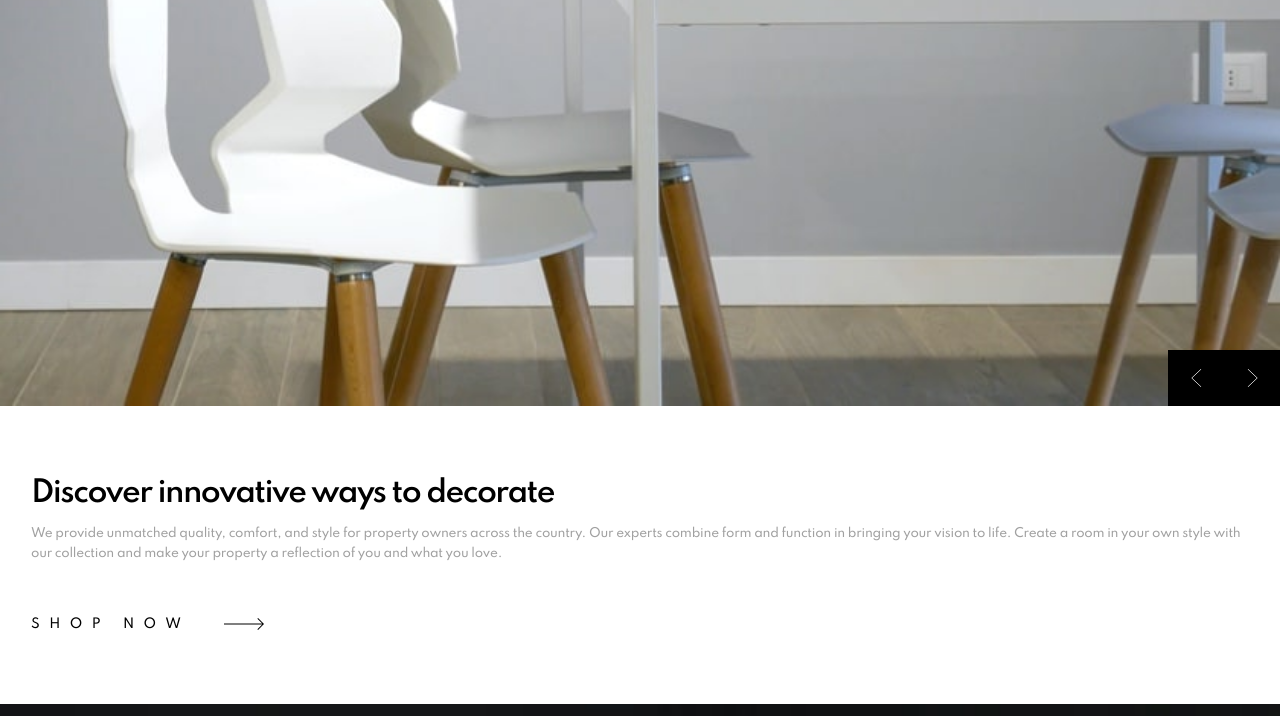
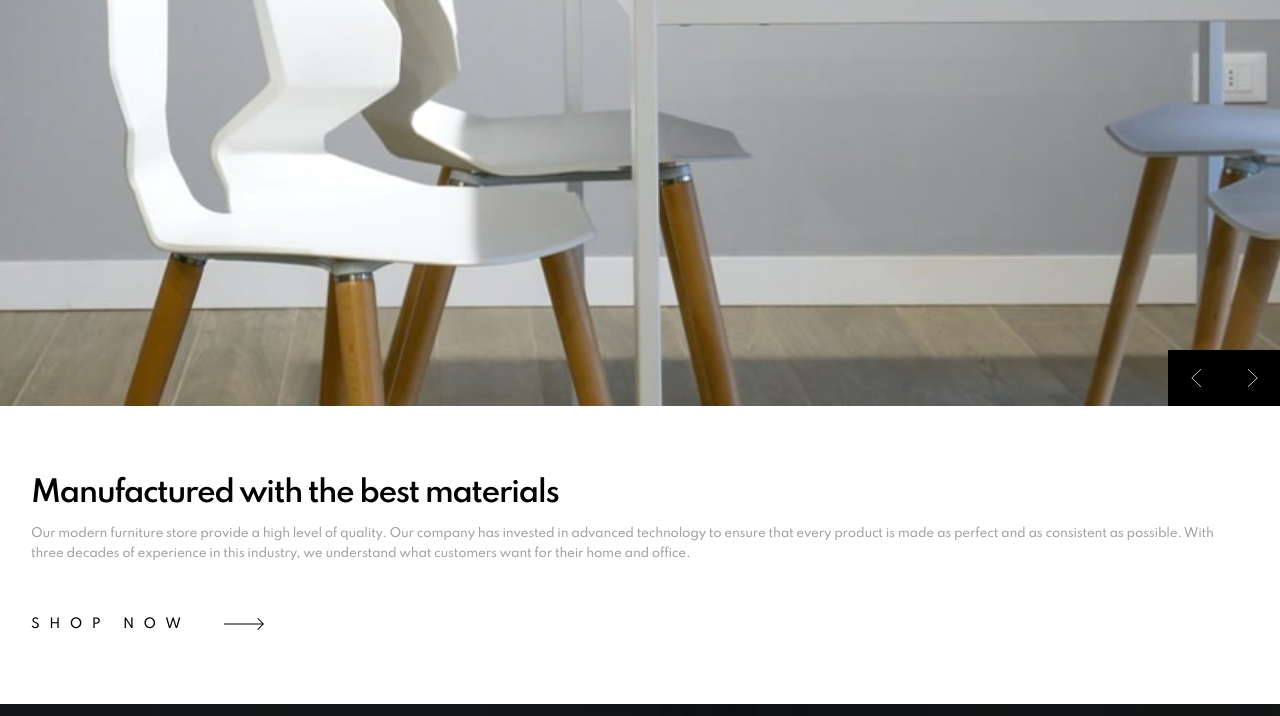
Before and after one commit to cagloria/room-homepage, a plain HTML site: page index.html in a window 1280 px wide. Both pictures are taken after a click on the button 1196 px from the left and 462 px from the top of the page. Shown: the part 84-800 px from the top of the page. Drawn offline with nearby package versions, Linux system fonts and the light colour scheme.

Commit message:
Added changing text for slideshow

```diff
--- a/index.html
+++ b/index.html
@@ -9,7 +9,7 @@
             integrity="sha256-r/AaFHrszJtwpe+tHyNi/XCfMxYpbsRg2Uqn0x3s2zc="
             crossorigin="anonymous"
         ></script>
-        <script src="./src/main.js"></script>
+        <script src="./src/js/main.js"></script>
 
         <link rel="stylesheet" href="./src/css/index.css" />
         <link
@@ -66,16 +66,18 @@
                     <div class="slideshow__button-container">
                         <button
                             class="slideshow__button slideshow__prev-button"
+                            id="slideshow__prev-button"
                             aria-label="Previous slide"
                         ></button>
                         <button
                             class="slideshow__button slideshow__next-button"
+                            id="slideshow__next-button"
                             aria-label="Next slide"
                         ></button>
                     </div>
                 </div>
 
-                <h1 id="slideshow__header">
+                <h1 id="slideshow__heading">
                     Discover innovative ways to decorate
                 </h1>
                 <p id="slideshow__body">
@@ -87,24 +89,6 @@
                 </p>
 
                 <a href="#" class="slideshow__link">Shop now</a>
-
-                <!-- <h1>We are available all across the globe</h1>
-                <p>
-                    With stores all over the world, it's easy for you to find
-                    furniture for your home or place of business. Locally, we’re
-                    in most major cities throughout the country. Find the branch
-                    nearest you using our store locator. Any questions? Don't
-                    hesitate to contact us today.
-                </p>
-
-                <h1>Manufactured with the best materials</h1>
-                <p>
-                    Our modern furniture store provide a high level of quality.
-                    Our company has invested in advanced technology to ensure
-                    that every product is made as perfect and as consistent as
-                    possible. With three decades of experience in this industry,
-                    we understand what customers want for their home and office.
-                </p> -->
             </section>
 
             <section>
--- /dev/null
+++ b/src/js/main.js
@@ -0,0 +1,85 @@
+const SLIDESHOW = {
+    index: 0,
+    content: [
+        {
+            header: `Discover innovative ways to decorate`,
+            body: `We provide unmatched quality, comfort, and style for property
+                owners across the country. Our experts combine form and function
+                in bringing your vision to life. Create a room in your own style
+                with our collection and make your property a reflection of you
+                and what you love.`,
+        },
+        {
+            header: `We are available all across the globe`,
+            body: `With stores all over the world, it's easy for you to find
+                furniture for your home or place of business. Locally, we’re in
+                most major cities throughout the country. Find the branch
+                nearest you using our store locator. Any questions? Don't
+                hesitate to contact us today.`,
+        },
+        {
+            header: `Manufactured with the best materials`,
+            body: `Our modern furniture store provide a high level of quality.
+                Our company has invested in advanced technology to ensure that
+                every product is made as perfect and as consistent as possible.
+                With three decades of experience in this industry, we understand
+                what customers want for their home and office.`,
+        },
+    ],
+};
+
+function changeSlideshow(value) {
+    const $heading = $("#slideshow__heading");
+    const $body = $("#slideshow__body");
+
+    SLIDESHOW.index += value;
+
+    if (SLIDESHOW.index >= SLIDESHOW.content.length) {
+        SLIDESHOW.index = 0;
+    } else if (SLIDESHOW.index < 0) {
+        SLIDESHOW.index = SLIDESHOW.content.length - 1;
+    }
+
+    $heading.text(SLIDESHOW.content[SLIDESHOW.index].header);
+    $body.text(SLIDESHOW.content[SLIDESHOW.index].body);
+}
+
+function toggleNav() {
+    const $header = $(".header");
+    const $navOverlay = $(".nav-overlay");
+    const $navButton = $("#nav__button");
+    const $navLink = $(".nav a");
+    const headerNavActiveClass = "header--nav-active";
+
+    $header.toggleClass(headerNavActiveClass);
+
+    if ($header.hasClass(headerNavActiveClass)) {
+        $navButton.attr("aria-expanded", "true");
+        $navLink.attr("tabindex", "0");
+        $navOverlay.on("click", function () {
+            toggleNav();
+        });
+    } else {
+        $navButton.attr("aria-expanded", "false");
+        $navLink.attr("tabindex", "-1");
+        $navOverlay.off();
+    }
+}
+
+window.onload = function () {
+    const $navButton = $("#nav__button");
+    const $prevButton = $("#slideshow__prev-button");
+    const $nextButton = $("#slideshow__next-button");
+
+    $navButton.on("click", function () {
+        toggleNav();
+    });
+
+    $prevButton.on("click", function () {
+        changeSlideshow(-1);
+    });
+
+    $nextButton.on("click", function () {
+        changeSlideshow(1);
+    });
+};
--- a/src/main.js
+++ /dev/null
@@ -1,29 +0,0 @@
-function toggleNav() {
-    const $header = $(".header");
-    const $navOverlay = $(".nav-overlay");
-    const $navButton = $("#nav__button");
-    const $navLink = $(".nav a");
-    const headerNavActiveClass = "header--nav-active";
-
-    $header.toggleClass(headerNavActiveClass);
-
-    if ($header.hasClass(headerNavActiveClass)) {
-        $navButton.attr("aria-expanded", "true");
-        $navLink.attr("tabindex", "0");
-        $navOverlay.on("click", function () {
-            toggleNav();
-        });
-    } else {
-        $navButton.attr("aria-expanded", "false");
-        $navLink.attr("tabindex", "-1");
-        $navOverlay.off();
-    }
-}
-
-window.onload = function () {
-    const $navButton = $("#nav__button");
-
-    $navButton.on("click", function () {
-        toggleNav();
-    });
-};
```
